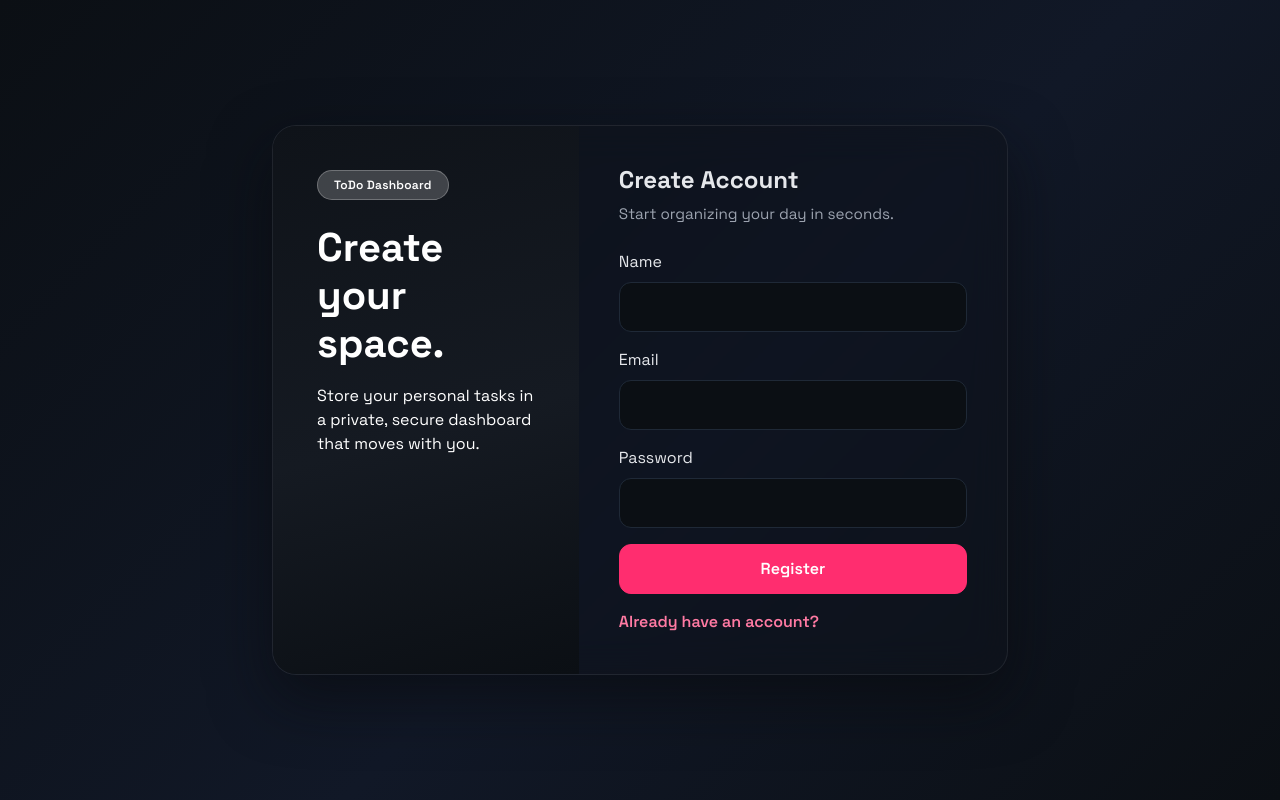
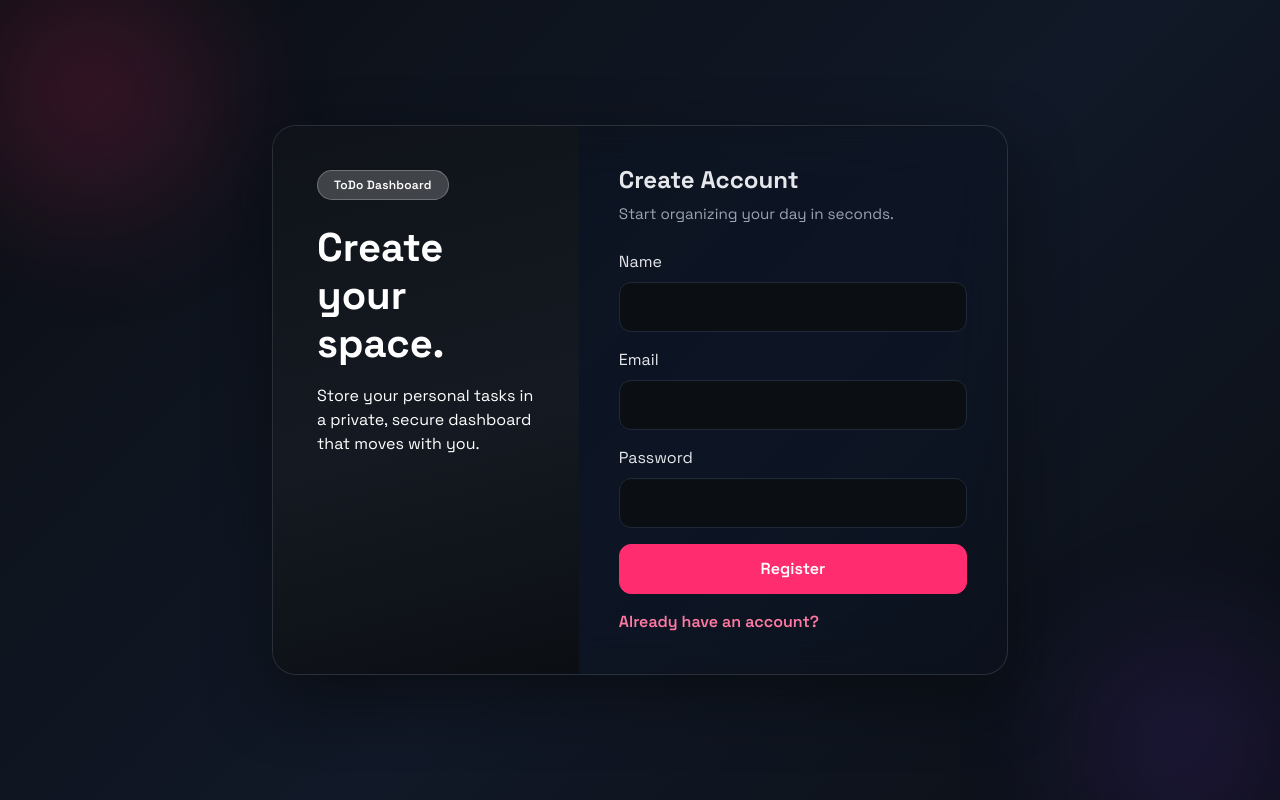
Before and after one commit to Ramcharan71/ToDo-Dashboard, a Flask app: page /register in a window 1280 px wide. Run offline with Flask 3, Linux system fonts and the light colour scheme.

Commit message:
glass design updated

```diff
--- a/templates/register.html
+++ b/templates/register.html
@@ -38,6 +38,31 @@
             background: var(--bg-grad);
             color: var(--ink);
             min-height: 100vh;
+            position: relative;
+            overflow-x: hidden;
+        }
+
+        body::before,
+        body::after {
+            content: "";
+            position: fixed;
+            width: 420px;
+            height: 420px;
+            filter: blur(60px);
+            opacity: 0.45;
+            z-index: 0;
+        }
+
+        body::before {
+            top: -120px;
+            left: -120px;
+            background: radial-gradient(circle, rgba(255, 45, 111, 0.55), transparent 60%);
+        }
+
+        body::after {
+            bottom: -160px;
+            right: -120px;
+            background: radial-gradient(circle, rgba(124, 58, 237, 0.45), transparent 60%);
         }
 
         .auth-wrapper {
@@ -45,15 +70,17 @@
             display: flex;
             align-items: center;
             padding: 2.5rem 0;
+            position: relative;
+            z-index: 1;
         }
 
         .auth-card {
-            background: rgba(15, 19, 25, 0.6);
-            border: 1px solid rgba(255, 255, 255, 0.08);
-            backdrop-filter: blur(18px) saturate(140%);
-            -webkit-backdrop-filter: blur(18px) saturate(140%);
+            background: rgba(15, 19, 25, 0.45);
+            border: 1px solid rgba(255, 255, 255, 0.12);
+            backdrop-filter: blur(24px) saturate(160%);
+            -webkit-backdrop-filter: blur(24px) saturate(160%);
             border-radius: 24px;
-            box-shadow: 0 24px 60px rgba(8, 10, 14, 0.6);
+            box-shadow: 0 24px 60px rgba(8, 10, 14, 0.65);
             overflow: hidden;
         }
 
```
Also changed, not shown: templates/forgot_password.html (+32 -5 lines), templates/login.html (+32 -5 lines), templates/reset_password.html (+32 -5 lines).
